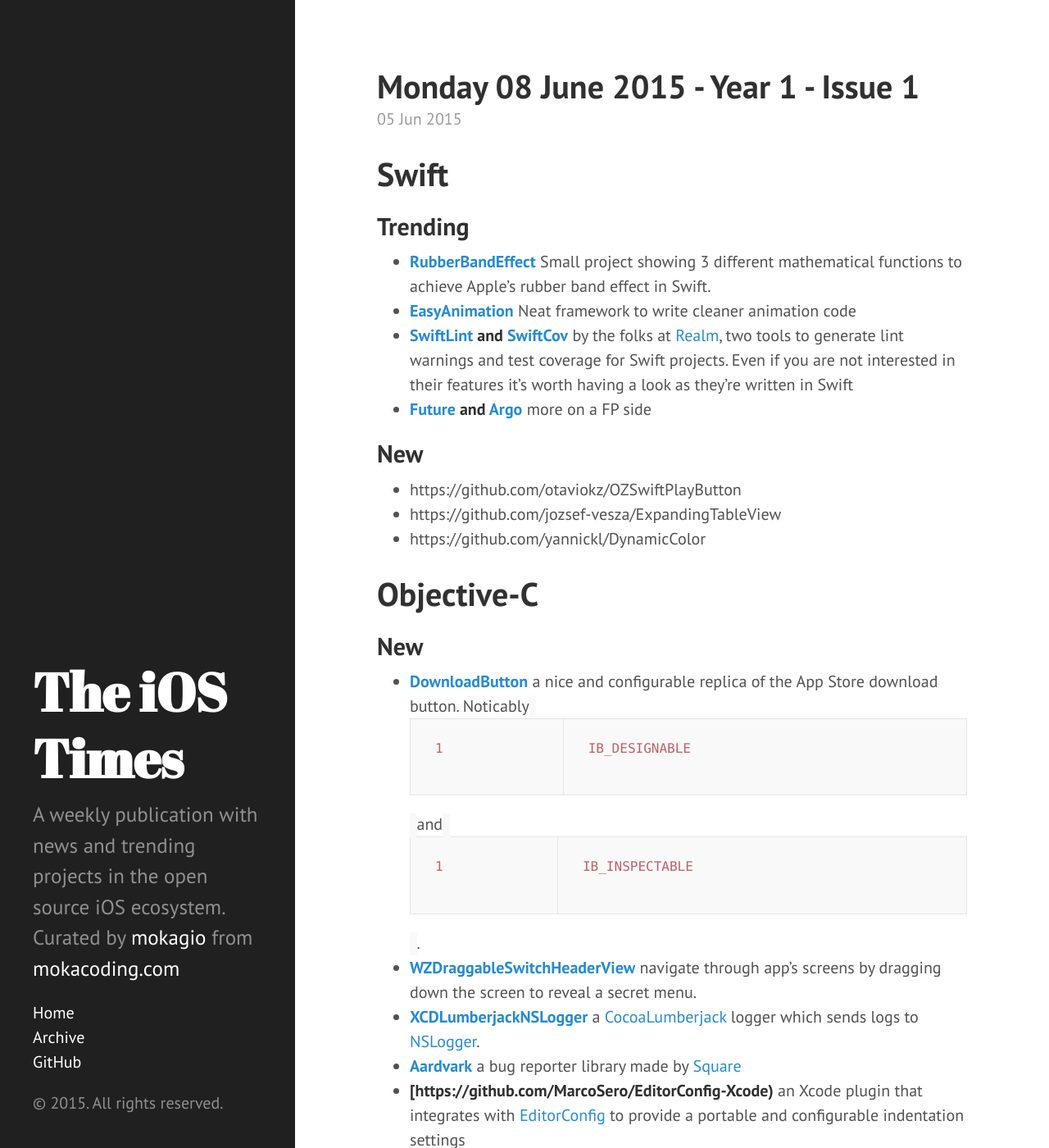
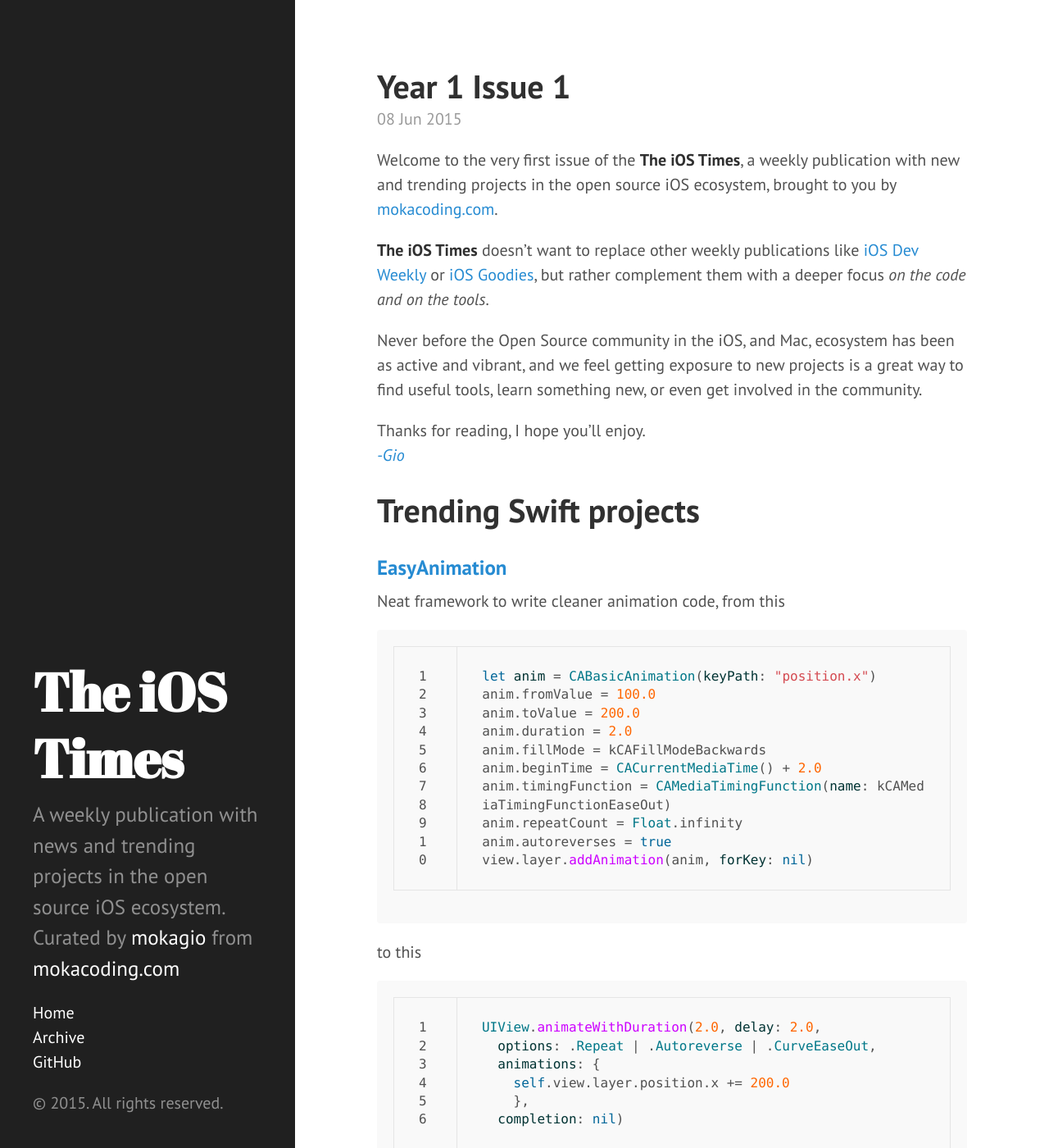
Before and after one commit to mokacoding/the-ios-times, a Jekyll site: the page built from _posts/2015-06-08-year-01-issue-01.md, in a window 1280 px wide and 1400 px high. Shown: the whole window at 82% size. Built offline with Jekyll 4.4.1, drawn with Linux system fonts in a browser that asks for light colours; some of the changed text lies outside the part shown.

Commit message:
[DRAFT] Issue 1

````diff
--- a/_posts/2015-06-08-year-01-issue-01.md
+++ b/_posts/2015-06-08-year-01-issue-01.md
@@ -1,38 +1,117 @@
 ---
 layout: post
-title: "Monday 08 June 2015 - Year 1 - Issue 1"
-date: 2015-06-05
+title: "Year 1 Issue 1"
+date: 2015-06-08
 ---
 
-# Swift
+Welcome to the very first issue of the **The iOS Times**, a weekly publication with new and trending projects in the open source iOS ecosystem, brought to you by [mokacoding.com](http://mokacoding.com).
 
-## Trending
+**The iOS Times** doesn't want to replace other weekly publications like [iOS Dev Weekly](https://iosdevweekly.com/) or [iOS Goodies](http://ios-goodies.com/), but rather complement them with a deeper focus _on the code and on the tools_.
 
-* **[RubberBandEffect](https://github.com/Produkt/RubberBandEffect)** Small project showing 3 different mathematical functions to achieve Apple’s rubber band effect in Swift.
-* **[EasyAnimation](https://github.com/icanzilb/EasyAnimation)** Neat framework to write cleaner animation code
-* **[SwiftLint](https://github.com/realm/SwiftLint) and [SwiftCov](https://github.com/realm/SwiftCov)** by the folks at [Realm](https://realm.io/), two tools to generate lint warnings and test coverage for Swift projects. Even if you are not interested in their features it's worth having a look as they're written in Swift
-* **[Future](https://github.com/nghialv/Future) and [Argo](https://github.com/thoughtbot/Argo)** more on a FP side
+Never before the Open Source community in the iOS, and Mac, ecosystem has been as active and vibrant, and we feel getting exposure to new projects is a great way to find useful tools, learn something new, or even get involved in the community.
 
-## New
+Thanks for reading, I hope you'll enjoy.<br/>[_-Gio_](http://twitter.com/mokagio)
 
-* https://github.com/otaviokz/OZSwiftPlayButton
-* https://github.com/jozsef-vesza/ExpandingTableView
-* https://github.com/yannickl/DynamicColor
+# Trending Swift projects
 
-# Objective-C
+### [EasyAnimation](https://github.com/icanzilb/EasyAnimation)
 
-## New
+Neat framework to write cleaner animation code, from this
 
-* **[DownloadButton](https://github.com/PavelKatunin/DownloadButton)** a nice and configurable replica of the App Store download button. Noticably `IB_DESIGNABLE` and `IB_INSPECTABLE`.
-* **[WZDraggableSwitchHeaderView](https://github.com/wongzigii/WZDraggableSwitchHeaderView)** navigate through app's screens by dragging down the screen to reveal a secret menu.
-* **[XCDLumberjackNSLogger](https://github.com/0xced/XCDLumberjackNSLogger)** a [CocoaLumberjack](https://github.com/CocoaLumberjack/CocoaLumberjack) logger which sends logs to [NSLogger](https://github.com/fpillet/NSLogger).
-* **[Aardvark](https://github.com/square/Aardvark)** a bug reporter library made by [Square](http://square.github.io/)
-* **[https://github.com/MarcoSero/EditorConfig-Xcode)** an Xcode plugin that integrates with [EditorConfig](http://editorconfig.org/) to provide a portable and configurable indentation settings
+```swift
+let anim = CABasicAnimation(keyPath: "position.x")
+anim.fromValue = 100.0
+anim.toValue = 200.0
+anim.duration = 2.0
+anim.fillMode = kCAFillModeBackwards
+anim.beginTime = CACurrentMediaTime() + 2.0
+anim.timingFunction = CAMediaTimingFunction(name: kCAMediaTimingFunctionEaseOut)
+anim.repeatCount = Float.infinity
+anim.autoreverses = true
+view.layer.addAnimation(anim, forKey: nil)
+```
 
-## Trending
+to this
 
-* **[JSPatch](https://github.com/bang590/JSPatch)** a library to call Objective-C classes from Javascript code. Kudos for the effort, but was it really necessary?
-* **[SimpleTouchID](https://github.com/liu044100/SmileTouchID)** wrapper around TouchID APIs
-* **[EmptyDataSet](https://github.com/dzenbot/DZNEmptyDataSet)** category on UITableView and UICollectionView to handle the empty state in an elegant way
-* **[MMBarricade](https://github.com/mutualmobile/MMBarricade)** add a run-time local server to intercept request made by the app
-* **[ios-flexboxkit](https://github.com/alexdrone/ios-flexboxkit)** a `UIView` that allows configuring it's subviews in a [flexbox](https://css-tricks.com/snippets/css/a-guide-to-flexbox/) way
+```swift
+UIView.animateWithDuration(2.0, delay: 2.0,
+  options: .Repeat | .Autoreverse | .CurveEaseOut,
+  animations: {
+    self.view.layer.position.x += 200.0
+    },
+  completion: nil)
+```
+
+### [RubberBandEffect](https://github.com/Produkt/RubberBandEffect)
+
+Small project showing 3 different mathematical functions to achieve Apple’s rubber band effect in Swift.
+
+![RubberBandEffect Demo GIF](https://raw.githubusercontent.com/Produkt/RubberBandEffect/master/Others/RubberBand_01.gif)
+
+### [SwiftLint](https://github.com/realm/SwiftLint) and [SwiftCov](https://github.com/realm/SwiftCov)
+
+The folks at [Realm](https://realm.io/) bring us two tools to generate lint warnings and test coverage for Swift projects. Even if you don't see yourself using them, it's worth having a look as they're written in Swift.
+
+If you are interested in taking a more functional approach in your Swift code -and [you should](http://2014.funswiftconf.com/speakers/andy.html)- then have a look at [**Future**](https://github.com/nghialv/Future) and [**Argo**](https://github.com/thoughtbot/Argo), which have both gained interest this week.
+
+# New Swift projects
+
+### [DynamicColor](https://github.com/yannickl/DynamicColor)
+
+`UIColor` extension to get new instances by changing lightness, darkness, saturation, etc.
+
+Nothing else particularly exciting has been released this week, but [ExpandingTableView](https://github.com/jozsef-vesza/ExpandingTableView), "a _framework_ for expanding table view cells", and [OZSwiftPlayButton](https://github.com/otaviokz/OZSwiftPlayButton), an animated play/pause button, still deserve to be mentioned.
+
+# New Objective-C projects
+
+### [DownloadButton](https://github.com/PavelKatunin/DownloadButton)
+
+Configurable replica of the App Store download button. One thing to notice, its `IB_DESIGNABLE` and `IB_INSPECTABLE`.
+
+### [WZDraggableSwitchHeaderView](https://github.com/wongzigii/WZDraggableSwitchHeaderView)
+
+Navigate through app's screens by dragging down the screen to reveal a secret menu.
+
+![WZDraggableSwitchHeaderView Demo GIF](https://raw.githubusercontent.com/wongzigii/WZDraggableSwitchHeaderView/master/GIF/WZAnimatingTransition.gif)
+
+_This is certainly an interesting and original take at the navigation, but how nice would it look with a UI different from the example one?_
+
+### [Aardvark](https://github.com/square/Aardvark)
+
+Bug reporter library made by [Square](http://square.github.io/).
+
+> [..] your users can report a bug by making a two-finger long-press gesture. This gesture triggers a UIAlert asking the user what went wrong. When the user enters this information, an email bug report is generated complete with an attached app screenshot and a text file containing the last 2000 logs. Screenshots are created and stored within Aardvark and do not require camera roll access.
+
+### [EditorConfig-Xcode](https://github.com/MarcoSero/EditorConfig-Xcode)
+
+Xcode plugin that integrates with [EditorConfig](http://editorconfig.org/) to provide a portable and configurable indentation settings
+
+### [XCDLumberjackNSLogger](https://github.com/0xced/XCDLumberjackNSLogger)
+
+A [CocoaLumberjack](https://github.com/CocoaLumberjack/CocoaLumberjack) logger which sends logs to [NSLogger](https://github.com/fpillet/NSLogger).
+
+# Trending Objective-C projects
+
+### [JSPatch](https://github.com/bang590/JSPatch)
+
+Library to call Objective-C classes from Javascript code. Kudos for the effort, but was it really necessary?
+
+### [SimpleTouchID](https://github.com/liu044100/SmileTouchID)
+
+Wrapper around TouchID APIs.
+
+### [EmptyDataSet](https://github.com/dzenbot/DZNEmptyDataSet)
+
+Category on UITableView and UICollectionView to handle the empty state in an elegant way.
+
+### [MMBarricade](https://github.com/mutualmobile/MMBarricade)
+
+Add a run-time local server to intercept request made by the app.
+
+### [ios-flexboxkit](https://github.com/alexdrone/ios-flexboxkit)
+
+`UIView` that allows configuring it's subviews in a [flexbox](https://css-tricks.com/snippets/css/a-guide-to-flexbox/) way.
+
+---
+
+Thanks for reading through the first issue of **The iOS Times**, if you have comments, complaints, suggestions, or any other feedback please tweet us [@mokacoding](http://twitter.com/mokacoding)
````
